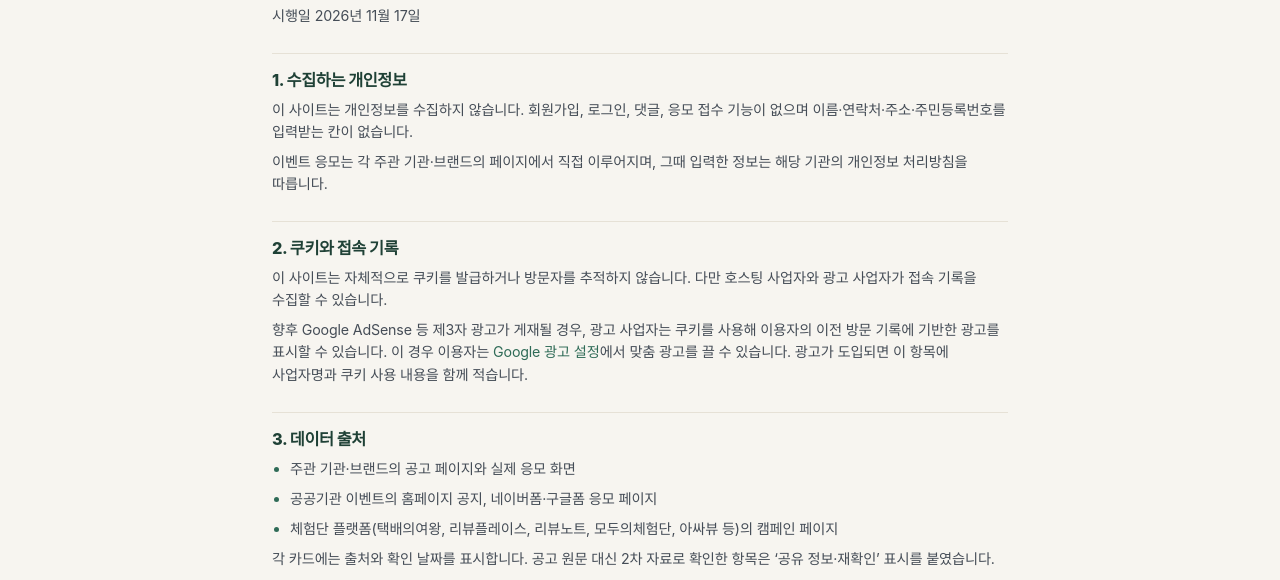
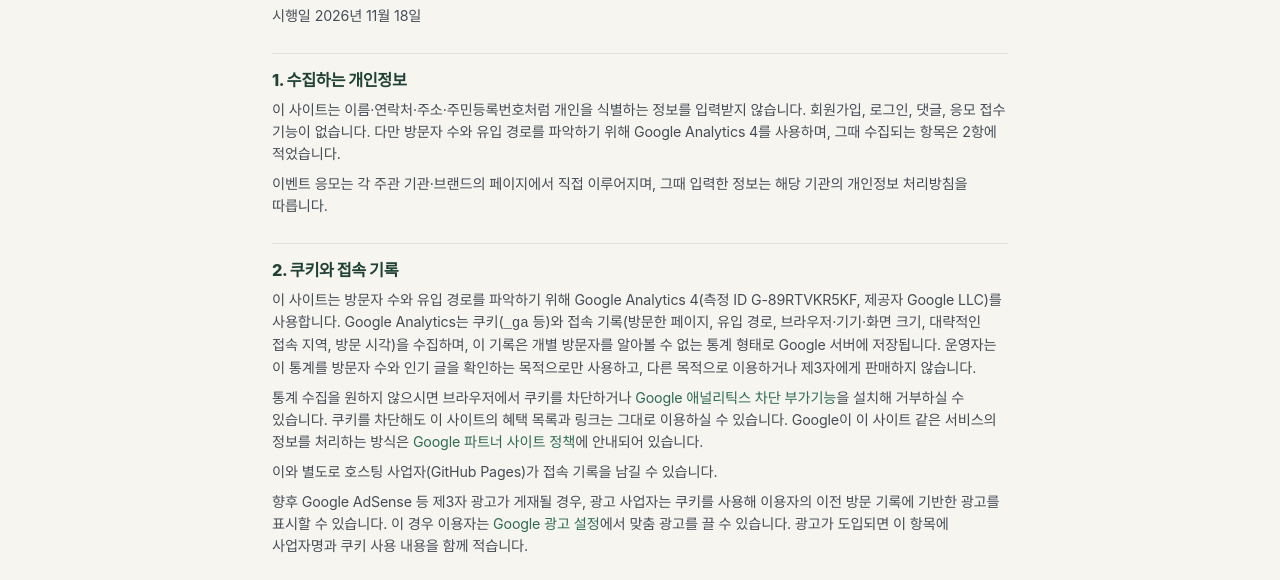
Before and after one commit to arin-papa/arin-papa.github.io, a plain HTML site: page privacy.html in a window 1280 px wide. Shown: the part 181-761 px from the top of the page. Drawn offline with Linux system fonts and the light colour scheme.

Commit message:
아린아빠 혜택노트: Google Analytics 4 방문자 통계(G-89RTVKR5KF) 연동 및 개인정보 처리방침 고지 보강

```diff
--- a/privacy.html
+++ b/privacy.html
@@ -35,14 +35,16 @@
 <main class="wrap doc">
   <p class="eyebrow">운영 정책</p>
   <h1>개인정보 처리방침 · 운영 정책</h1>
-  <p class="doc-updated">시행일 <time datetime="2026-11-17">2026년 11월 17일</time></p>
+  <p class="doc-updated">시행일 <time datetime="2026-11-18">2026년 11월 18일</time></p>
 
   <h2>1. 수집하는 개인정보</h2>
-  <p>이 사이트는 개인정보를 수집하지 않습니다. 회원가입, 로그인, 댓글, 응모 접수 기능이 없으며 이름·연락처·주소·주민등록번호를 입력받는 칸이 없습니다.</p>
+  <p>이 사이트는 이름·연락처·주소·주민등록번호처럼 개인을 식별하는 정보를 입력받지 않습니다. 회원가입, 로그인, 댓글, 응모 접수 기능이 없습니다. 다만 방문자 수와 유입 경로를 파악하기 위해 Google Analytics 4를 사용하며, 그때 수집되는 항목은 2항에 적었습니다.</p>
   <p>이벤트 응모는 각 주관 기관·브랜드의 페이지에서 직접 이루어지며, 그때 입력한 정보는 해당 기관의 개인정보 처리방침을 따릅니다.</p>
 
   <h2>2. 쿠키와 접속 기록</h2>
-  <p>이 사이트는 자체적으로 쿠키를 발급하거나 방문자를 추적하지 않습니다. 다만 호스팅 사업자와 광고 사업자가 접속 기록을 수집할 수 있습니다.</p>
+  <p>이 사이트는 방문자 수와 유입 경로를 파악하기 위해 Google Analytics 4(측정 ID G-89RTVKR5KF, 제공자 Google LLC)를 사용합니다. Google Analytics는 쿠키(<code>_ga</code> 등)와 접속 기록(방문한 페이지, 유입 경로, 브라우저·기기·화면 크기, 대략적인 접속 지역, 방문 시각)을 수집하며, 이 기록은 개별 방문자를 알아볼 수 없는 통계 형태로 Google 서버에 저장됩니다. 운영자는 이 통계를 방문자 수와 인기 글을 확인하는 목적으로만 사용하고, 다른 목적으로 이용하거나 제3자에게 판매하지 않습니다.</p>
+  <p>통계 수집을 원하지 않으시면 브라우저에서 쿠키를 차단하거나 <a href="https://tools.google.com/dlpage/gaoptout" target="_blank" rel="noopener noreferrer">Google 애널리틱스 차단 부가기능</a>을 설치해 거부하실 수 있습니다. 쿠키를 차단해도 이 사이트의 혜택 목록과 링크는 그대로 이용하실 수 있습니다. Google이 이 사이트 같은 서비스의 정보를 처리하는 방식은 <a href="https://policies.google.com/technologies/partner-sites" target="_blank" rel="noopener noreferrer">Google 파트너 사이트 정책</a>에 안내되어 있습니다.</p>
+  <p>이와 별도로 호스팅 사업자(GitHub Pages)가 접속 기록을 남길 수 있습니다.</p>
   <p>향후 Google AdSense 등 제3자 광고가 게재될 경우, 광고 사업자는 쿠키를 사용해 이용자의 이전 방문 기록에 기반한 광고를 표시할 수 있습니다. 이 경우 이용자는 <a href="https://www.google.com/settings/ads" target="_blank" rel="noopener noreferrer">Google 광고 설정</a>에서 맞춤 광고를 끌 수 있습니다. 광고가 도입되면 이 항목에 사업자명과 쿠키 사용 내용을 함께 적습니다.</p>
 
   <h2>3. 데이터 출처</h2>
```
Also changed, not shown: index.html (+8 -0 lines).
